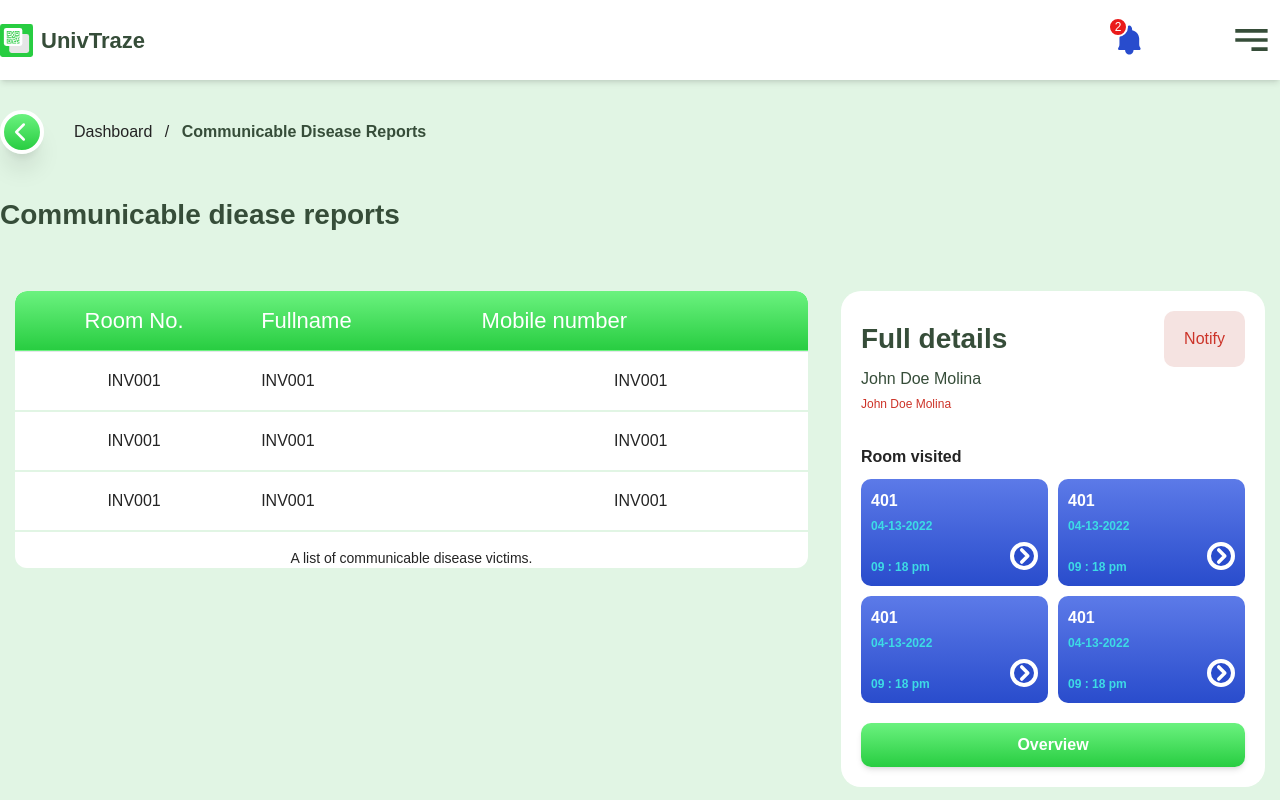
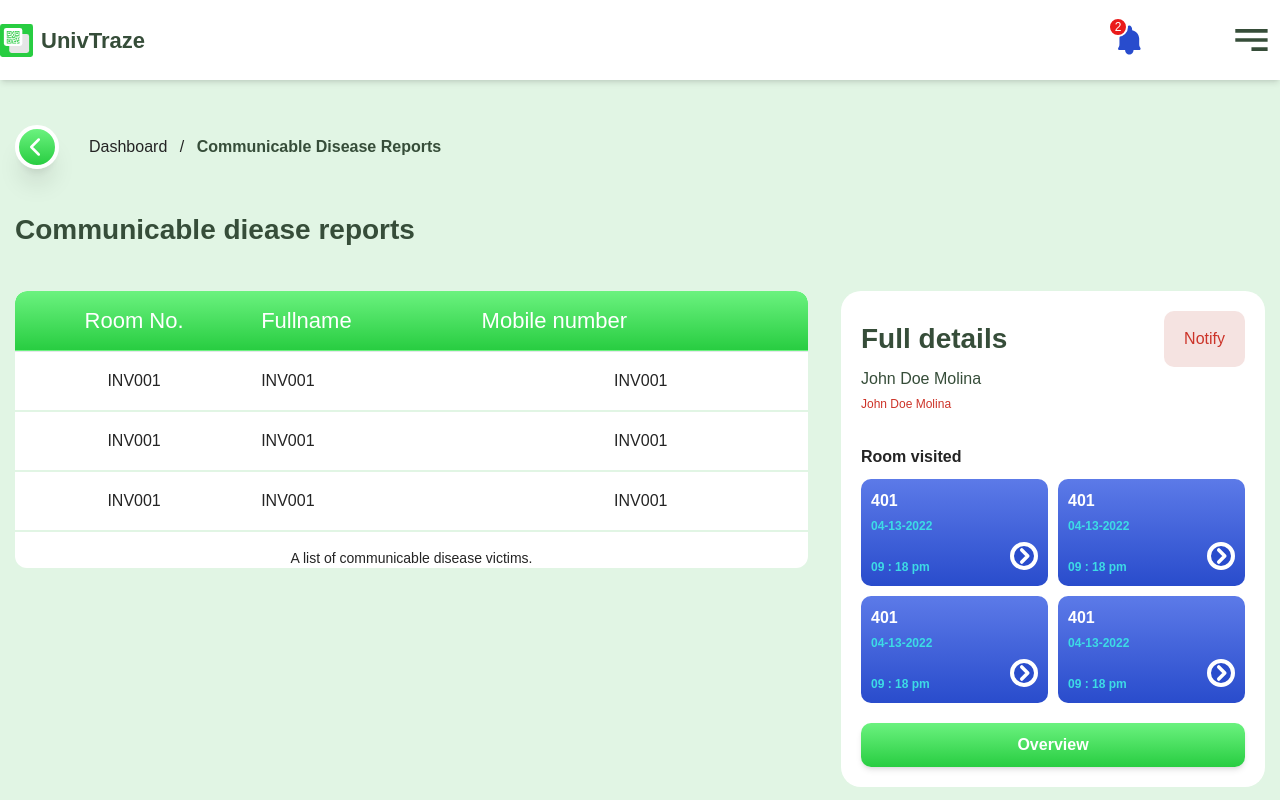
Before and after one commit to JayCabasag/univtraze-admin, a React (Vite) app: page /dashboard/communicable-disease-reports in a window 1280 px wide. Built offline with nearby package versions, Linux system fonts and the light colour scheme.

Commit message:
feat: added spacing

```diff
--- a/src/pages/(dashboard)/CommunicableDiseaseReportsPage.tsx
+++ b/src/pages/(dashboard)/CommunicableDiseaseReportsPage.tsx
@@ -4,10 +4,10 @@ import Header from '@/components/header/Header';
 
 export default function CommunicableDiseaseReportsPage() {
   return (
-    <main>
+    <main className='p-[15px]'>
       <Header title="Dashboard" sub={'Communicable disease reports'} />
       <h2 className="mt-[40px] text-[28px] font-bold text-[#364D39]">Communicable diease reports</h2>
-      <div className="p-[15px] mt-[40px] flex flex-col md:flex-row gap-[33px]">
+      <div className="mt-[40px] flex flex-col md:flex-row gap-[33px]">
         <CommunicableDiseaseReportTable />
         <CommunicableDiseaseReportDetails />
       </div>
--- a/src/pages/(dashboard)/DashboardPage.tsx
+++ b/src/pages/(dashboard)/DashboardPage.tsx
@@ -19,7 +19,7 @@ const covidUpdateList = [
 
 export default function DashboardPage() {
   return (
-    <div className="p-[15px] md:p-0 md:py-[70px] h-auto">
+    <div className="p-[15px] md:py-[70px] h-auto">
       <div>
         <h4 className="text-[#364D39]">Welcome back, Admin</h4>
         <h1 className="mt-[5px] text-[28px] font-bold text-[#3.64D39]">Here&rsquo;s an update for today</h1>
```
